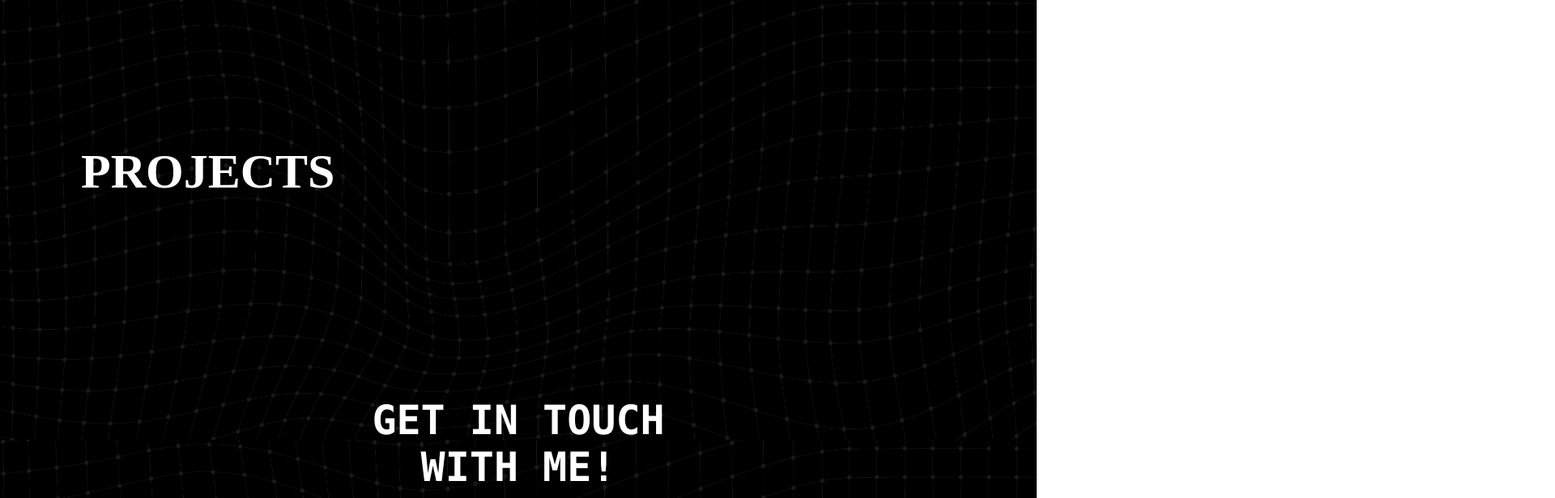
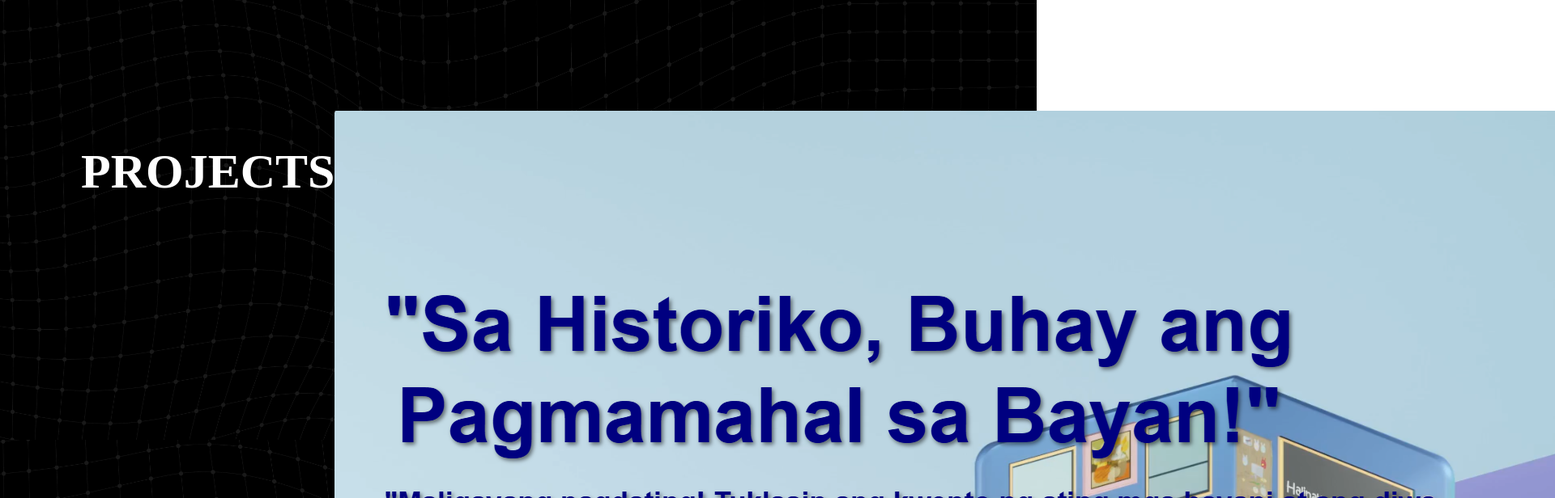
Before and after one commit to aiplats/aiplats, a React (Create React App) app in the folder portfolio/: page / in a window 1280 px wide. Shown: the part 1800-2416 px from the top of the page at 81% size, 1920 px wide, since content can reach past the window. Built offline with nearby package versions, Linux system fonts and the light colour scheme.

Commit message:
added image assets at project

```diff
--- a/portfolio/src/components/Projects/Project.js
+++ b/portfolio/src/components/Projects/Project.js
@@ -8,8 +8,9 @@ export const Project = () => {
       <div className="main-project-page" id='Projects'>
         <div className="project-container">
           <h1>PROJECTS</h1>
-          <div className="project-container">
+          <div className="project-sub-container">
               {projects.map((proj, index) => {
+                return (
                 <React.Fragment  key={index}>
                   <div className="project-content">
                     <img src={proj.project} alt={proj.name}/>
@@ -20,6 +21,7 @@ export const Project = () => {
                     </div>
                   </div>
                 </React.Fragment>
+                );
               })}
           </div>
         </div>
```
